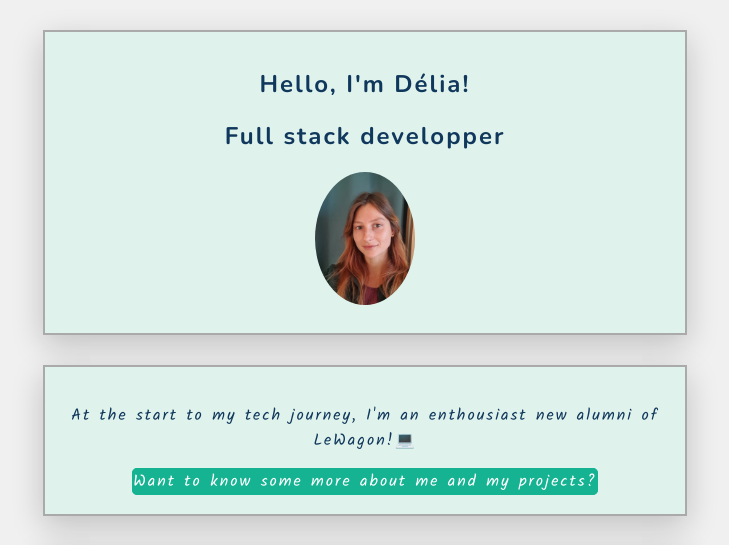
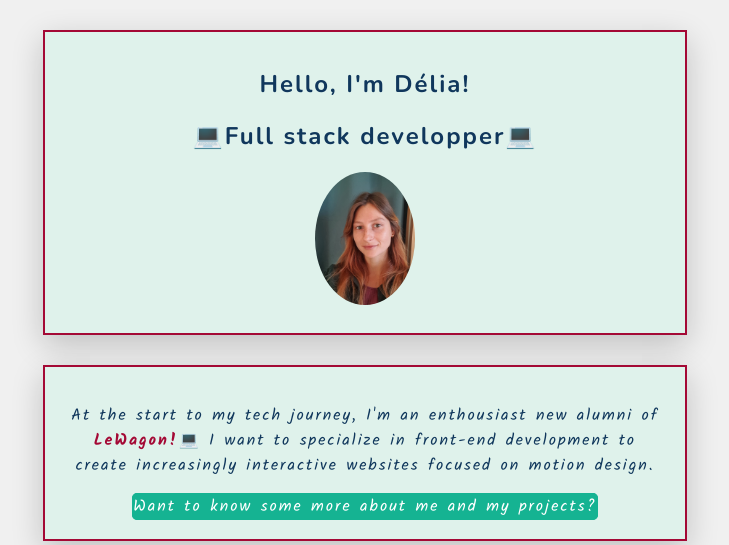
Before and after one commit to Delia-1/profile, a plain HTML site: page index.html in a window 1280 px wide. Shown: the top 545 px of the page, without its empty margins (275-1004 px from the left). Drawn offline with nearby package versions, Linux system fonts and the light colour scheme.

Commit message:
made the page pretier

```diff
--- a/index.html
+++ b/index.html
@@ -15,11 +15,11 @@
   <div class="container">
     <div class="white-card">
   <h1 class="font-nunito">Hello, I'm Délia!</h1>
-  <h2 class="font-nunito">Full stack developper</h2>
+  <h2 class="font-nunito">💻Full stack developper💻</h2>
   <img src="images/20241004_101813 (1).jpg" alt="Photo Délia" width="100px" id="ma-photo">
   </div>
   <div class="white-card">
-  <p class="font-kalam">At the start to my tech journey, I'm an enthousiast new alumni of LeWagon!💻</p>
+  <p class="font-kalam">At the start to my tech journey, I'm an enthousiast new alumni of <strong>LeWagon!💻</strong> I want to specialize in front-end development to create increasingly interactive websites focused on motion design.</p>
   <a href="https://github.com/Delia-1" id="btn-green">Want to know some more about me and my projects?</a>
   </div>
   <div class="white-card">
--- a/style.css
+++ b/style.css
@@ -31,9 +31,7 @@ body {
   letter-spacing: 2px;
 }
 
-.font-orange {
-  color: rgb(166, 0, 255);
-}
+strong {color: rgb(164, 9, 53);}
 
 .container {
   margin: 30px;
@@ -44,7 +42,7 @@ body {
   padding: 20px;
   width: 600px;
   background-color: white;
-  border: 2px, solid, #abaaab;
+  border: 2px, solid, rgb(164, 9, 53);
   margin: 30px;
   text-align: center;
   box-shadow: 0 10px 30px rgba(0,0,0,0.2);
@@ -57,21 +55,21 @@ body {
   border-radius: 5px;
   color: white;
   margin: 20px;
+  text-decoration: none;
+  transition: 0.8s;
 
 }
 
-a {
-  text-decoration: none;
+#btn-green:hover {
+  text-decoration: underline;
+  color: rgb(164, 9, 53);
 }
+
 
 #ma-photo{
   border-radius: 50%;
 }
 
-a:hover {
-  text-decoration: underline;
-  color: #FFA24C;
-}
 
 .list-inline {
   list-style: none;
@@ -83,10 +81,12 @@ a:hover {
 
    li i {
     font-size: 50px;
-    color: rgb(200, 200, 200)
+    color: rgb(200, 200, 200);
+    transition: 0.8s;
    }
 
    li i:hover {
 
-    color: red;
+    color: rgb(164, 9, 53);
+
   }
```
